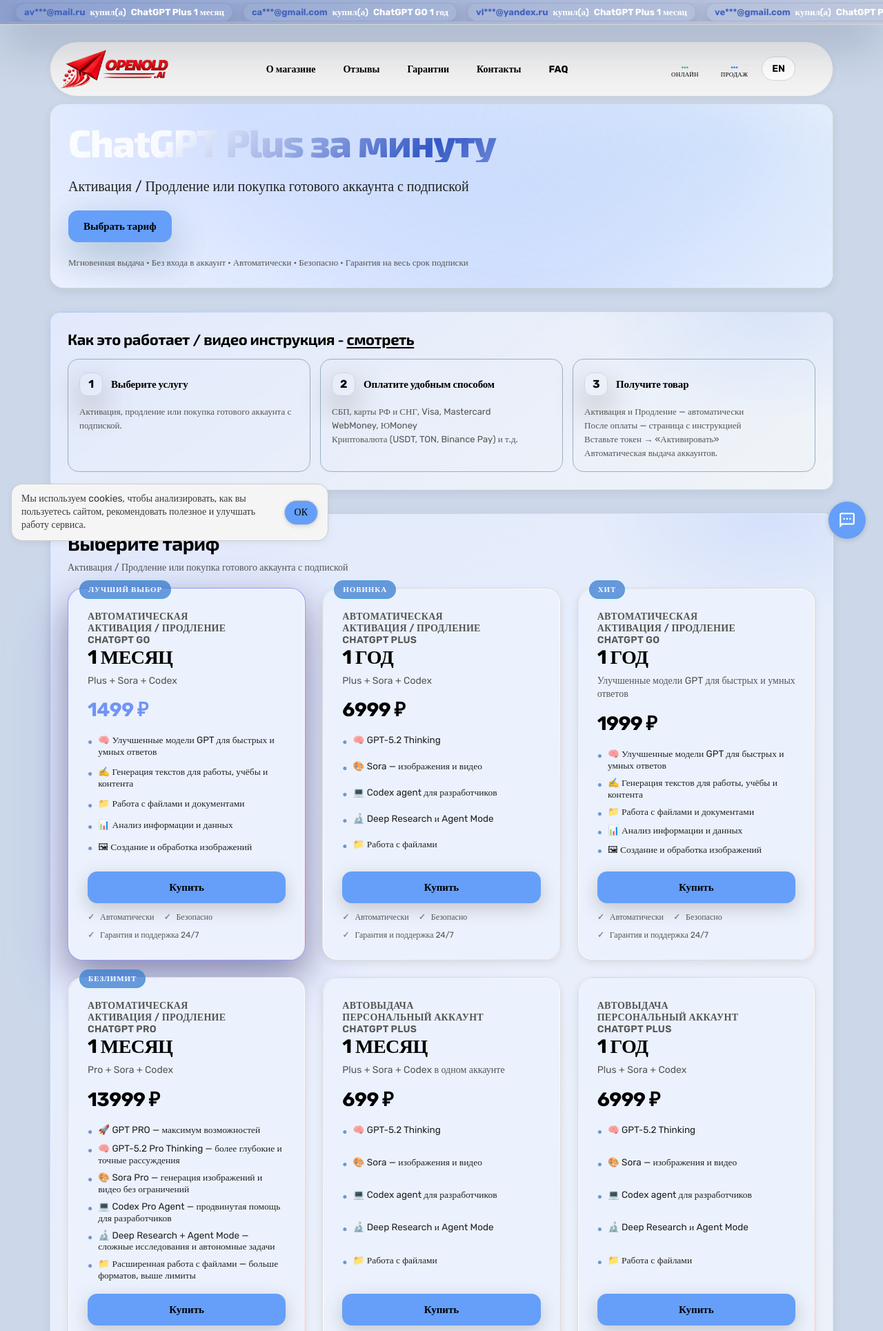
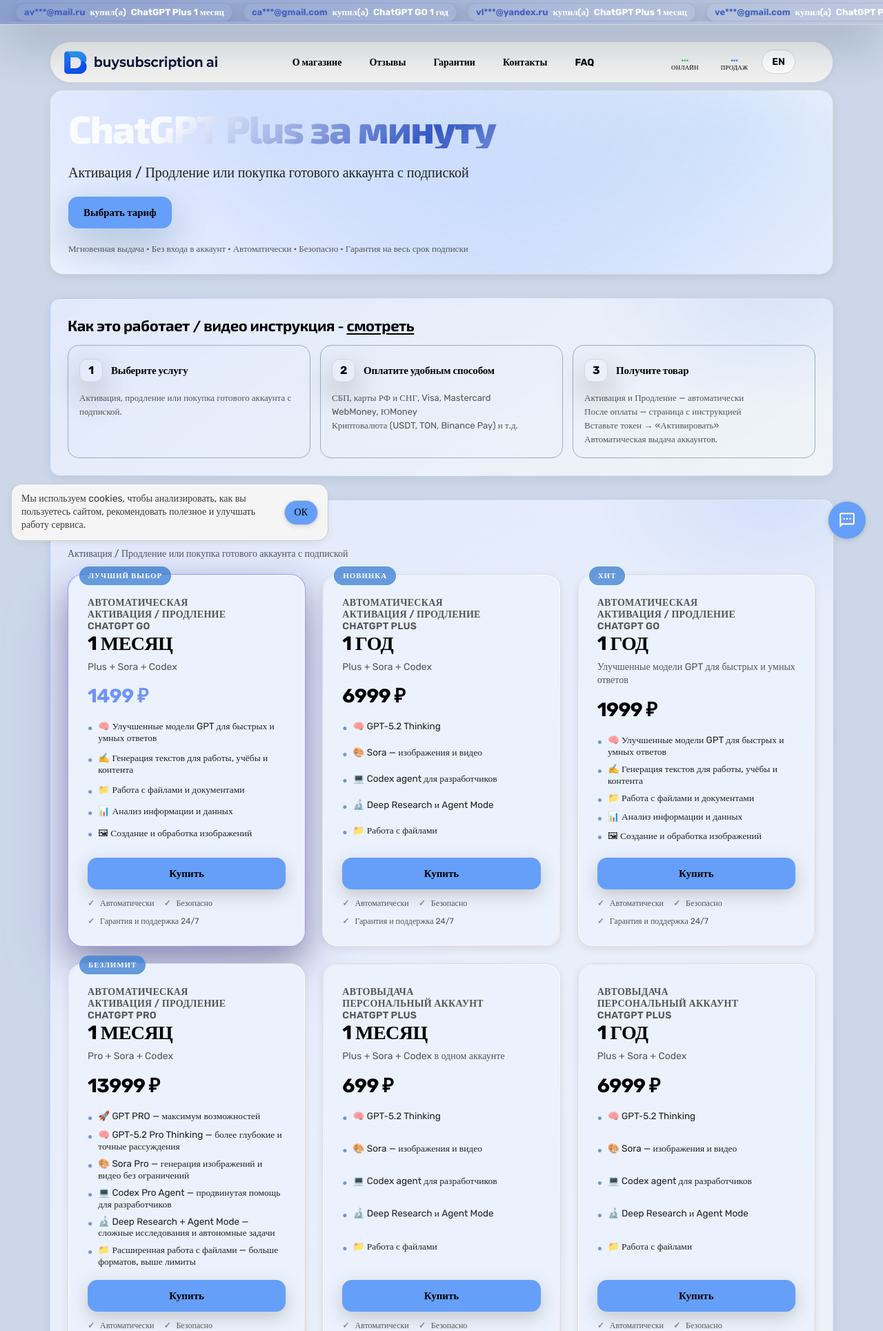
Before and after one commit to SimpleIN1/SubscriptionAI, a Django app: page / in a window 1280 px wide. Shown: the top 1929 px of the page at 69% size. Run offline with Django 4.2, Linux system fonts and the light colour scheme; data comes from the database, SQL or seed files in the repository; some web fonts are replaced.

Commit message:
edited manifest, robots, sitemap files, edited meta into product templates and rename context processors

```diff
--- a/SubscriptionAIProject/SubscriptionAIProject/settings.py
+++ b/SubscriptionAIProject/SubscriptionAIProject/settings.py
@@ -138,4 +138,5 @@
 
 # Site settings
 
-DOMAIN_SITE = "openold.ai"
+SITE_DOMAIN = "openold.ai"
+SITE_NAME = "Buy Subscription AI"
--- a/SubscriptionAIProject/SubscriptionAIProject/urls.py
+++ b/SubscriptionAIProject/SubscriptionAIProject/urls.py
@@ -17,7 +17,7 @@
 from django.urls import include
 from django.contrib import admin
 from django.conf.urls.static import static
-from django.views.generic.base import  TemplateView
+from django.views.generic.base import TemplateView
 
 from django.conf import settings
 
--- a/SubscriptionAIProject/context_processors/context_processors.py
+++ b/SubscriptionAIProject/context_processors/context_processors.py
@@ -3,5 +3,6 @@
 
 def website_data(request):
     return {
-        "DOMAIN_SITE": settings.DOMAIN_SITE
+        "SITE_DOMAIN": settings.SITE_DOMAIN,
+        "SITE_NAME": settings.SITE_NAME,
     }
--- a/SubscriptionAIProject/static/assets/css/base-sqgELvyrP27f.css
+++ b/SubscriptionAIProject/static/assets/css/base-sqgELvyrP27f.css
@@ -772,7 +772,7 @@
 .landing-module__79oWsG__logoMark {
 	flex-shrink: 0;
 	width: auto;
-	height: 60px;
+	height: 40px;
 	transition: transform .22s
 }
 
@@ -3179,6 +3179,11 @@
 	}
 }
 
+@media (max-width:1080px) {
+    .landing-module__79oWsG__logoMark {
+        height: 35px;
+    }
+}
 
 
 
--- a/SubscriptionAIProject/templates/base.html
+++ b/SubscriptionAIProject/templates/base.html
@@ -6,16 +6,18 @@
       <meta charset="utf-8">
       <meta name="viewport" content="width=device-width, initial-scale=1">
       <meta name="next-size-adjust" content="">
+      <link rel="manifest" href="{% url 'web-manifest' %}">
+      <meta name="robots" content="index, follow">
 
-      <link rel="icon" href="{% static 'assets/images/XvVlkHmduzU4.ico' %}" sizes="48x48" type="image/x-icon">
-      <link rel="icon" href="{% static 'assets/images/i7toH6iIwLXW.png' %}" sizes="256x256" type="image/png">
+      <link rel="icon" href="{% static 'assets/images/buysubscription-logo-7.png' %}" sizes="48x48" type="image/x-icon">
+      <link rel="icon" href="{% static 'assets/images/buysubscription-logo-256.png' %}" sizes="256x256" type="image/png">
 
       <link rel="stylesheet" href="{% static 'assets/css/base-zoRwQ29nH4yX.css' %}" nonce="W7NUJP7gUFpWw1tLxXVeug==" data-precedence="next">
       <link rel="stylesheet" href="{% static 'assets/css/base-sqgELvyrP27f.css' %}" nonce="W7NUJP7gUFpWw1tLxXVeug==" data-precedence="next">
 
       <script src="https://code.jquery.com/jquery-3.7.1.min.js"></script>
 
-      <title>{% block title %}{% endblock %}</title>
+      <title>{% block title %}{{ SITE_NAME }}{% endblock %}</title>
 
       {% block meta %}{% endblock %}
 
@@ -48,7 +50,11 @@
          <div class="landing-module__79oWsG__container">
             <header class="landing-module__79oWsG__nav">
                <div class="landing-module__79oWsG__logo">
-                  <a href="/"><img alt="OpenOld.AI" width="159" height="60" decoding="async" data-nimg="1" class="landing-module__79oWsG__logoMark" style="color:transparent;object-fit:contain" src="{% static 'assets/images/YZJG39rvQy1M.webp' %}"></a>
+                  <a href="/">
+                     {#<img alt="OpenOld.AI" width="159" height="60" decoding="async" data-nimg="1" class="landing-module__79oWsG__logoMark" style="color:transparent;object-fit:contain" src="{% static 'assets/images/YZJG39rvQy1M.webp' %}">#}
+                     <img alt="OpenOld.AI" width="159" height="60" decoding="async" data-nimg="1" class="landing-module__79oWsG__logoMark" style="color:transparent;object-fit:contain" src="{% static 'assets/images/buysubscription-logo-name.png' %}">
+                  </a>
+
                </div>
                <nav class="landing-module__79oWsG__navCenter" aria-label="Навигация по странице">
                   <ul class="landing-module__79oWsG__navLinks">
--- a/SubscriptionAIProject/templates/product/items.html
+++ b/SubscriptionAIProject/templates/product/items.html
@@ -2,32 +2,27 @@
 
 {% load static %}
 
-{% block title %}OPENOLD{% endblock %}
-
 {% block meta %}
 
    <meta name="description" content="Активация / Продление или покупка готового аккаунта с подпиской">
-<link rel="manifest" href="/manifest.webmanifest">
-<meta name="robots" content="index, follow">
-<link rel="canonical" href="https://openold.ai">
-<link rel="alternate" hreflang="ru" href="https://openold.ai">
-<link rel="alternate" hreflang="en" href="https://openold.ai/en">
-<meta property="og:title" content="OPENOLD">
+   <link rel="canonical" href="https://{{ SITE_DOMAIN }}">
+   <link rel="alternate" hreflang="ru" href="https://{{ SITE_DOMAIN }}">
+   <link rel="alternate" hreflang="en" href="https://{{ SITE_DOMAIN }}/en">
+   <meta property="og:title" content="{{ SITE_NAME }}">
    <meta property="og:description" content="Активация / Продление или покупка готового аккаунта с подпиской">
    <meta property="og:url" content="https://openold.ai">
-<meta property="og:site_name" content="OPENOLD">
+   <meta property="og:site_name" content="{{ SITE_NAME }}">
    <meta property="og:locale" content="ru_RU">
-{#<meta property="og:image" content="{% static 'assets/images/QJlSH0F3J2PN.png' %}">#}
    <meta property="og:image" content="{% static 'assets/images/buysubscription.jpg' %}">
    <meta property="og:image:width" content="1200">
    <meta property="og:image:height" content="630">
-<meta property="og:image:alt" content="OPENOLD">
+   <meta property="og:image:alt" content="{{ SITE_NAME }}">
    <meta property="og:type" content="website">
    <meta name="twitter:card" content="summary_large_image">
-<meta name="twitter:title" content="OPENOLD">
+   <meta name="twitter:title" content="{{ SITE_NAME }}">
    <meta name="twitter:description" content="Активация / Продление или покупка готового аккаунта с подпиской">
    <meta name="twitter:image" content="https://openold.ai/og.png">
-<link rel="apple-touch-icon" href="{% static 'assets/images/Gi5DW7xkQp4Y.png' %}" sizes="180x180" type="image/png">
+   <link rel="apple-touch-icon" href="{% static 'assets/images/buysubscription-logo-256.png' %}" sizes="180x180" type="image/png">
 
 {% endblock %}
 
--- a/SubscriptionAIProject/templates/robots.txt
+++ b/SubscriptionAIProject/templates/robots.txt
@@ -31,4 +31,4 @@
 User-Agent: *
 Allow: /
 
-Sitemap: https://{{ DOMAIN_SITE }}/sitemap.xml
+Sitemap: https://{{ SITE_DOMAIN }}/sitemap.xml
--- a/SubscriptionAIProject/templates/sitemap.xml
+++ b/SubscriptionAIProject/templates/sitemap.xml
@@ -1,6 +1,6 @@
 <?xml version="1.0" encoding="UTF-8"?>
 <urlset xmlns="http://www.sitemaps.org/schemas/sitemap/0.9">
     <url>
-    <loc>https://{{ DOMAIN_SITE }}/</loc>
+    <loc>https://{{ SITE_DOMAIN }}/</loc>
     </url>
 </urlset>
```
Also changed, not shown: SubscriptionAIProject/templates/product/item.html (+4 -6 lines), SubscriptionAIProject/static/assets/images/buysubscription-logo-256.png (added), SubscriptionAIProject/static/assets/images/buysubscription-logo-7.png (added), SubscriptionAIProject/static/assets/images/buysubscription-logo-name-2.jpg (added), SubscriptionAIProject/static/assets/images/buysubscription-logo-name.png (added), SubscriptionAIProject/templates/manifest.webmanifest. Lines whose indentation alone changed are shown as unchanged.
